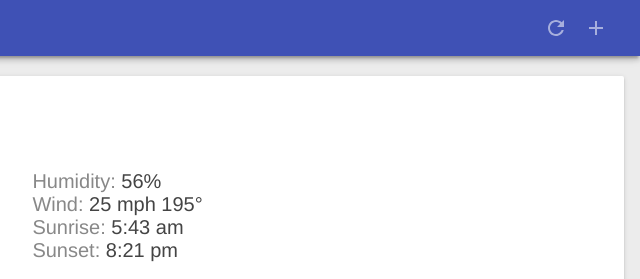
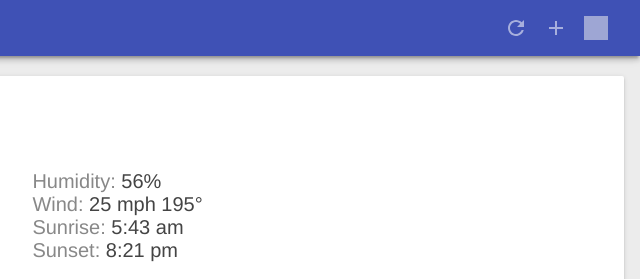
Before and after one commit to kishorkharade24/Weather-PWA-App, a website: page index.html in a window 1280 px wide. Shown: the top 279 px of the page, 640-1280 px from the left. Drawn offline with Linux system fonts and the light colour scheme; no server answers.

Commit message:
Removed unused comments

```diff
--- a/index.html
+++ b/index.html
@@ -1,18 +1,3 @@
-<!--
- Copyright 2016 Google Inc.
-
- Licensed under the Apache License, Version 2.0 (the "License");
- you may not use this file except in compliance with the License.
- You may obtain a copy of the License at
-
-      http://www.apache.org/licenses/LICENSE-2.0
-
- Unless required by applicable law or agreed to in writing, software
- distributed under the License is distributed on an "AS IS" BASIS,
- WITHOUT WARRANTIES OR CONDITIONS OF ANY KIND, either express or implied.
- See the License for the specific language governing permissions and
- limitations under the License.
--->
 
 <!DOCTYPE html>
 <html>
@@ -41,6 +26,8 @@
     <h1 class="header__title">Weather PWA</h1>
     <button id="butRefresh" class="headerButton" aria-label="Refresh"></button>
     <button id="butAdd" class="headerButton" aria-label="Add"></button>
+    <button id="butNew" class="headerButton" aria-label="New">*</button>
+
   </header>
 
   <main class="main">
```
Also changed, not shown: scripts/app.js (+3 -22 lines).
